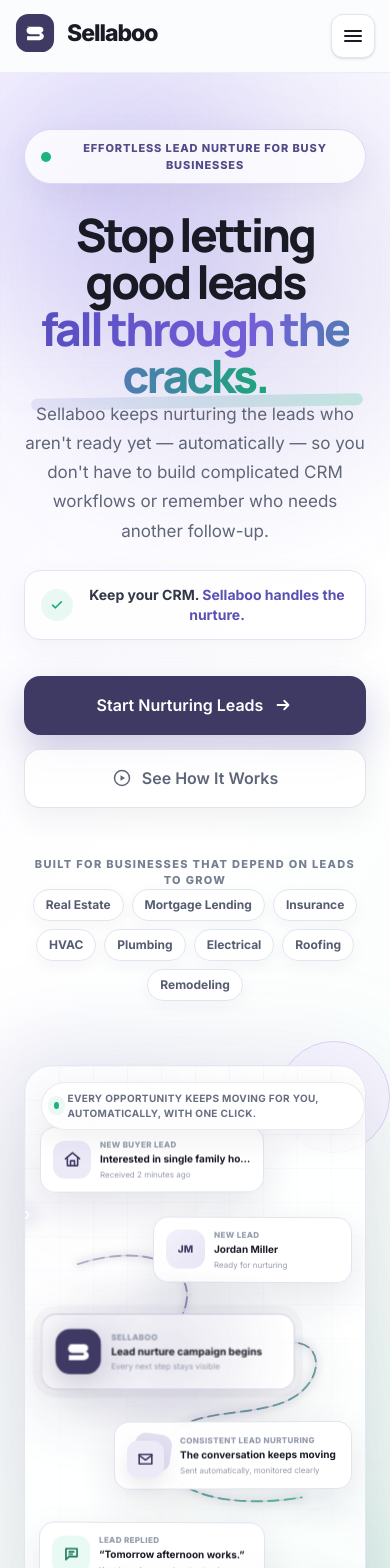
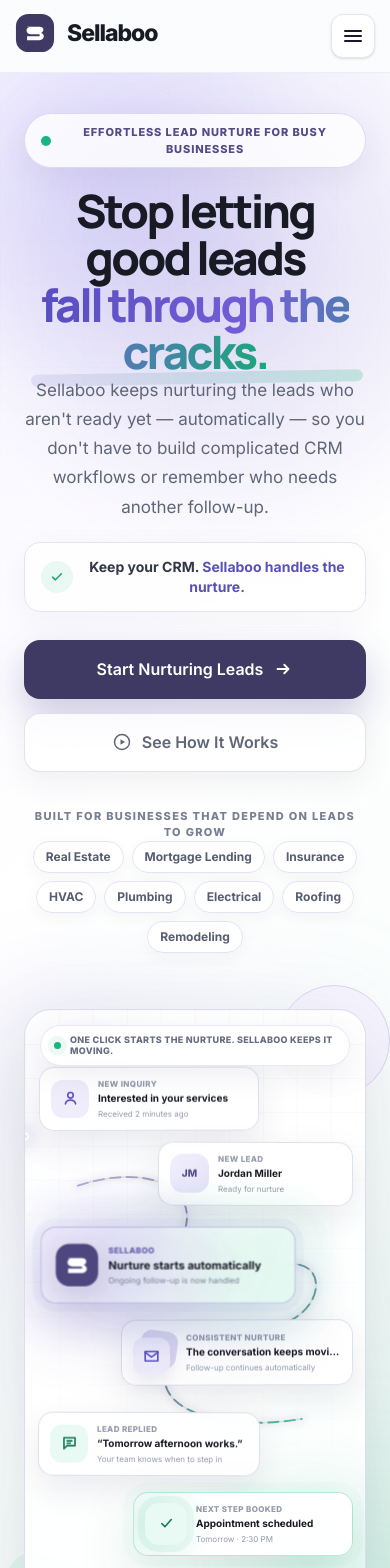
Before and after one commit to Sellaboo-dev/sellaboo-marketing, a Next.js app: page / in a window 390 px wide. Shown: the top 1568 px of the page. Built offline with nearby package versions, Linux system fonts and the light colour scheme.

Commit message:
Refine homepage hero product story

```diff
--- a/components/hero/HeroSection.tsx
+++ b/components/hero/HeroSection.tsx
@@ -39,7 +39,7 @@
 
 export function HeroSection() {
   return (
-    <section className="relative isolate overflow-hidden pb-20 pt-14 sm:pt-18 lg:pb-28 lg:pt-24">
+    <section className="relative isolate overflow-hidden pb-16 pt-10 sm:pt-14 lg:pb-20 lg:pt-16">
       <div
         aria-hidden="true"
         className="absolute inset-0 -z-30 bg-[linear-gradient(135deg,#F7F5FF_0%,#FFFFFF_43%,#F4FCF9_100%)]"
@@ -65,9 +65,9 @@
         className="absolute inset-0 -z-10 opacity-[0.32] [background-image:linear-gradient(rgba(85,75,145,0.035)_1px,transparent_1px),linear-gradient(90deg,rgba(85,75,145,0.035)_1px,transparent_1px)] [background-size:42px_42px] [mask-image:linear-gradient(to_bottom,black,transparent_78%)]"
       />
 
-      <Container className="grid items-center gap-16 lg:max-w-[1320px] lg:grid-cols-[minmax(0,0.92fr)_minmax(560px,1.08fr)] lg:gap-16">
+      <Container className="grid items-center gap-14 lg:max-w-[1320px] lg:grid-cols-[minmax(0,0.92fr)_minmax(560px,1.08fr)] lg:gap-16">
         <div className="relative z-10 text-center lg:text-left">
-          <div className="mb-7 inline-flex items-center gap-2.5 rounded-full border border-[#DCD8F3] bg-white/80 px-4 py-2.5 text-[11px] font-extrabold uppercase tracking-[0.08em] text-[#514B87] shadow-[0_10px_30px_rgba(71,61,124,0.08)] backdrop-blur-xl">
+          <div className="mb-5 inline-flex items-center gap-2.5 rounded-full border border-[#DCD8F3] bg-white/80 px-4 py-2.5 text-[11px] font-extrabold uppercase tracking-[0.08em] text-[#514B87] shadow-[0_10px_30px_rgba(71,61,124,0.08)] backdrop-blur-xl">
             <span className="relative flex size-2.5">
               <span className="absolute inline-flex size-full animate-ping rounded-full bg-[#18B67E] opacity-20" />
               <span className="relative inline-flex size-2.5 rounded-full bg-[#18B67E]" />
@@ -90,13 +90,13 @@
             </span>
           </h1>
 
-          <p className="mx-auto mt-7 max-w-[620px] text-[clamp(17px,1.55vw,20px)] leading-[1.72] text-[#5F6678] lg:mx-0">
+          <p className="mx-auto mt-5 max-w-[620px] text-[clamp(17px,1.55vw,20px)] leading-[1.72] text-[#5F6678] lg:mx-0">
             Sellaboo keeps nurturing the leads who aren't ready yet —
             automatically — so you don't have to build complicated CRM
             workflows or remember who needs another follow-up.
           </p>
 
-          <div className="mx-auto mt-6 flex max-w-[620px] items-center justify-center gap-3 rounded-2xl border border-[#E5E2F3] bg-white/65 px-4 py-3.5 shadow-[0_8px_28px_rgba(64,55,110,0.055)] backdrop-blur-md lg:mx-0 lg:justify-start">
+          <div className="mx-auto mt-5 flex max-w-[620px] items-center justify-center gap-3 rounded-2xl border border-[#E5E2F3] bg-white/65 px-4 py-3.5 shadow-[0_8px_28px_rgba(64,55,110,0.055)] backdrop-blur-md lg:mx-0 lg:justify-start">
             <div className="flex size-8 shrink-0 items-center justify-center rounded-full bg-[#E9F8F2]">
               <svg
                 viewBox="0 0 20 20"
@@ -122,7 +122,7 @@
             </p>
           </div>
 
-          <div className="mt-9 flex flex-col items-stretch justify-center gap-3.5 sm:flex-row sm:items-center lg:justify-start">
+          <div className="mt-7 flex flex-col items-stretch justify-center gap-3.5 sm:flex-row sm:items-center lg:justify-start">
             <Button
               href={FOUNDING_CUSTOMER_URL}
               className="min-h-[59px] gap-2.5 px-7 shadow-[0_16px_38px_rgba(77,65,151,0.28)] hover:shadow-[0_20px_46px_rgba(77,65,151,0.34)]"
@@ -141,7 +141,7 @@
             </Button>
           </div>
 
-          <div className="mt-12 flex justify-center lg:justify-start">
+          <div className="mt-9 flex justify-center lg:justify-start">
             <IndustryProof />
           </div>
         </div>
@@ -159,7 +159,7 @@
 
           <div
             aria-hidden="true"
-            className="absolute -bottom-8 -left-5 -z-10 size-20 rounded-[24px] bg-[#DDF6EC]/70 rotate-12"
+            className="absolute -bottom-8 -left-5 -z-10 size-20 rotate-12 rounded-[24px] bg-[#DDF6EC]/70"
           />
 
           <OpportunityPath />
--- a/components/hero/OpportunityPath.module.css
+++ b/components/hero/OpportunityPath.module.css
@@ -1,32 +1,34 @@
 .story {
   position: relative;
-  min-height: 735px;
+  min-height: 650px;
 }
 
 .frame {
   position: relative;
   width: 100%;
-  height: 735px;
+  height: 650px;
   overflow: hidden;
-  border: 1px solid rgba(225, 228, 239, 0.88);
-  border-radius: 36px;
+  border: 1px solid rgba(218, 219, 235, 0.92);
+  border-radius: 34px;
   background:
     linear-gradient(
-      rgba(255, 255, 255, 0.86),
-      rgba(255, 255, 255, 0.86)
+      rgba(255, 255, 255, 0.9),
+      rgba(255, 255, 255, 0.9)
     ),
     radial-gradient(
-      circle at 20% 10%,
-      rgba(107, 98, 162, 0.16),
-      transparent 28%
+      circle at 18% 8%,
+      rgba(105, 88, 198, 0.18),
+      transparent 29%
     ),
     radial-gradient(
-      circle at 80% 85%,
-      rgba(24, 182, 126, 0.1),
-      transparent 32%
+      circle at 82% 88%,
+      rgba(24, 182, 126, 0.13),
+      transparent 34%
     );
-  box-shadow: 0 35px 100px rgba(42, 45, 76, 0.16);
-  transform: perspective(1200px) rotateY(-1.5deg) rotateX(0.6deg);
+  box-shadow:
+    0 34px 90px rgba(42, 45, 76, 0.14),
+    0 0 0 1px rgba(255, 255, 255, 0.5) inset;
+  transform: perspective(1200px) rotateY(-0.8deg) rotateX(0.3deg);
   transform-origin: center;
 }
 
@@ -48,28 +50,46 @@
   background-size: 34px 34px;
   mask-image: linear-gradient(
     to bottom,
-    rgba(0, 0, 0, 0.75),
-    transparent 93%
+    rgba(0, 0, 0, 0.78),
+    transparent 94%
   );
+}
+
+.frame::after {
+  position: absolute;
+  right: -72px;
+  bottom: -88px;
+  width: 250px;
+  height: 250px;
+  content: "";
+  pointer-events: none;
+  border-radius: 50%;
+  background: radial-gradient(
+    circle,
+    rgba(24, 182, 126, 0.11),
+    transparent 70%
+  );
+  filter: blur(8px);
 }
 
 .label {
   position: absolute;
-  top: 23px;
-  left: 26px;
+  top: 20px;
+  left: 24px;
   z-index: 8;
   display: inline-flex;
   align-items: center;
   gap: 9px;
-  padding: 8px 12px;
-  border: 1px solid rgba(63, 58, 100, 0.1);
+  max-width: calc(100% - 48px);
+  padding: 8px 13px;
+  border: 1px solid rgba(84, 73, 148, 0.12);
   border-radius: 999px;
-  color: #686f82;
-  background: rgba(255, 255, 255, 0.78);
-  box-shadow: 0 10px 30px rgba(42, 45, 76, 0.07);
-  backdrop-filter: blur(12px);
+  color: #656d80;
+  background: rgba(255, 255, 255, 0.84);
+  box-shadow: 0 10px 30px rgba(42, 45, 76, 0.075);
+  backdrop-filter: blur(14px);
   font-size: 10px;
-  font-weight: 700;
+  font-weight: 800;
   letter-spacing: 0.035em;
   text-transform: uppercase;
 }
@@ -77,6 +97,7 @@
 .liveDot {
   width: 7px;
   height: 7px;
+  flex: 0 0 auto;
   border-radius: 50%;
   background: var(--color-success);
   box-shadow: 0 0 0 5px rgba(24, 182, 126, 0.11);
@@ -85,10 +106,10 @@
 
 .pathSvg {
   position: absolute;
-  inset: 6px;
+  inset: -3px 2px 2px;
   z-index: 1;
-  width: calc(100% - 12px);
-  height: calc(100% - 12px);
+  width: calc(100% - 4px);
+  height: calc(100% + 1px);
   overflow: visible;
   pointer-events: none;
 }
@@ -102,13 +123,13 @@
 }
 
 .pathShadow {
-  stroke: rgba(63, 58, 100, 0.09);
-  stroke-width: 17;
+  stroke: rgba(63, 58, 100, 0.08);
+  stroke-width: 16;
   filter: blur(8px);
 }
 
 .pathBase {
-  stroke: rgba(63, 58, 100, 0.13);
+  stroke: rgba(63, 58, 100, 0.12);
   stroke-width: 3;
 }
 
@@ -116,7 +137,7 @@
   stroke: url("#opportunityPathGradient");
   stroke-width: 4;
   stroke-dasharray: 22 13;
-  opacity: 0.78;
+  opacity: 0.82;
   animation: pathDash 3.4s linear infinite;
 }
 
@@ -135,13 +156,13 @@
   z-index: 5;
   display: flex;
   align-items: center;
-  gap: 12px;
-  padding: 14px 15px;
-  border: 1px solid rgba(223, 226, 236, 0.92);
-  border-radius: 18px;
-  background: rgba(255, 255, 255, 0.92);
-  box-shadow: 0 14px 38px rgba(38, 42, 73, 0.11);
-  backdrop-filter: blur(15px);
+  gap: 11px;
+  padding: 12px 14px;
+  border: 1px solid rgba(220, 223, 235, 0.94);
+  border-radius: 17px;
+  background: rgba(255, 255, 255, 0.94);
+  box-shadow: 0 13px 34px rgba(38, 42, 73, 0.095);
+  backdrop-filter: blur(16px);
   transition:
     transform 0.22s,
     border-color 0.22s,
@@ -150,8 +171,8 @@
 
 .node:hover {
   z-index: 12;
-  border-color: rgba(63, 58, 100, 0.25);
-  box-shadow: 0 23px 55px rgba(38, 42, 73, 0.17);
+  border-color: rgba(91, 80, 181, 0.28);
+  box-shadow: 0 21px 52px rgba(38, 42, 73, 0.15);
 }
 
 .nodeCopy {
@@ -224,8 +245,8 @@
 }
 
 .indigoIcon {
-  color: var(--color-primary);
-  background: var(--color-primary-light);
+  color: #594fc2;
+  background: #efedfb;
 }
 
 .greenIcon {
@@ -234,16 +255,16 @@
 }
 
 .requestNode {
-  top: 70px;
-  left: 39px;
-  width: 300px;
+  top: 62px;
+  left: 34px;
+  width: 292px;
   animation: floatA 5.8s ease-in-out infinite;
 }
 
 .leadNode {
-  top: 165px;
-  right: 42px;
-  width: 260px;
+  top: 142px;
+  right: 31px;
+  width: 250px;
   animation: floatB 6.5s ease-in-out infinite;
 }
 
@@ -255,51 +276,71 @@
   align-items: center;
   justify-content: center;
   border-radius: 13px;
-  color: var(--color-primary);
-  background: linear-gradient(135deg, #f3f1fb, #e8e5f5);
+  color: #514b87;
+  background: linear-gradient(135deg, #f1effd, #e6e2f8);
   font-size: 10px;
   font-weight: 800;
 }
 
 .sellabooNode {
-  top: 278px;
-  left: 153px;
-  width: 310px;
-  min-height: 86px;
-  border-color: rgba(91, 82, 143, 0.24);
+  top: 238px;
+  left: 137px;
+  z-index: 7;
+  width: 330px;
+  min-height: 88px;
+  padding: 15px 17px;
+  border-color: rgba(95, 79, 190, 0.32);
   background:
-    radial-gradient(
-      circle at 14% 50%,
-      rgba(103, 94, 157, 0.12),
-      transparent 32%
-    ),
-    rgba(255, 255, 255, 0.94);
+    linear-gradient(
+      110deg,
+      rgba(245, 242, 255, 0.98),
+      rgba(255, 255, 255, 0.97) 54%,
+      rgba(242, 253, 248, 0.96)
+    );
   box-shadow:
-    0 22px 65px rgba(63, 58, 100, 0.16),
-    0 0 0 8px rgba(63, 58, 100, 0.035);
+    0 25px 68px rgba(76, 62, 157, 0.19),
+    0 0 0 8px rgba(91, 80, 181, 0.04);
   animation: sellabooBreathe 4s ease-in-out infinite;
+}
+
+.sellabooNode .nodeCopy span {
+  color: #655ca8;
+}
+
+.sellabooNode .nodeCopy strong {
+  font-size: 13px;
+}
+
+.sellabooNode .nodeCopy small {
+  color: #777f92;
 }
 
 .sellabooHalo {
   position: absolute;
-  inset: -32px;
+  inset: -35px;
   z-index: -1;
-  border-radius: 44px;
-  background: radial-gradient(
-    circle,
-    rgba(88, 79, 143, 0.17),
-    transparent 69%
-  );
-  filter: blur(8px);
+  border-radius: 46px;
+  background:
+    radial-gradient(
+      circle at 35% 50%,
+      rgba(101, 84, 196, 0.22),
+      transparent 56%
+    ),
+    radial-gradient(
+      circle at 72% 55%,
+      rgba(24, 182, 126, 0.12),
+      transparent 62%
+    );
+  filter: blur(10px);
   animation: haloPulse 4s ease-in-out infinite;
 }
 
 .brandOrb {
   display: inline-flex;
-  width: 47px;
-  height: 47px;
+  width: 50px;
+  height: 50px;
   flex: 0 0 auto;
-  filter: drop-shadow(0 9px 15px rgba(63, 58, 100, 0.2));
+  filter: drop-shadow(0 10px 17px rgba(63, 58, 100, 0.24));
 }
 
 .brandOrb svg {
@@ -308,7 +349,7 @@
 }
 
 .brandOrb rect {
-  fill: var(--color-primary);
+  fill: #4e477f;
 }
 
 .brandOrb path {
@@ -316,9 +357,9 @@
 }
 
 .followupNode {
-  top: 391px;
-  right: 30px;
-  width: 310px;
+  top: 348px;
+  right: 24px;
+  width: 306px;
   animation: floatA 6.1s ease-in-out infinite reverse;
 }
 
@@ -342,39 +383,39 @@
 .messageCardBack {
   top: 0;
   right: 0;
-  background: #e1dff0;
+  background: #dedaf3;
   transform: rotate(8deg);
 }
 
 .messageCardFront {
   bottom: 0;
   left: 0;
-  color: var(--color-primary);
-  background: var(--color-primary-light);
+  color: #594fc2;
+  background: #efedfb;
   box-shadow: 0 8px 18px rgba(63, 58, 100, 0.1);
 }
 
 .responseNode {
-  top: 506px;
-  left: 43px;
-  width: 295px;
+  top: 452px;
+  left: 34px;
+  width: 292px;
   animation: floatB 6.8s ease-in-out infinite reverse;
 }
 
 .bookedNode {
-  right: 35px;
-  bottom: 56px;
-  width: 292px;
-  border-color: rgba(24, 182, 126, 0.25);
+  right: 31px;
+  bottom: 48px;
+  width: 285px;
+  border-color: rgba(24, 182, 126, 0.3);
   background:
     radial-gradient(
       circle at 8% 50%,
-      rgba(24, 182, 126, 0.13),
-      transparent 28%
+      rgba(24, 182, 126, 0.14),
+      transparent 30%
     ),
-    rgba(255, 255, 255, 0.95);
+    rgba(255, 255, 255, 0.96);
   box-shadow:
-    0 20px 55px rgba(20, 119, 87, 0.13),
+    0 19px 50px rgba(20, 119, 87, 0.12),
     0 0 0 7px rgba(24, 182, 126, 0.035);
   animation: bookedPulse 4.5s ease-in-out infinite;
 }
@@ -400,14 +441,14 @@
 .caption {
   position: absolute;
   right: 0;
-  bottom: 12px;
+  bottom: 10px;
   left: 0;
   z-index: 8;
   display: flex;
   align-items: center;
   justify-content: center;
   gap: 9px;
-  padding-inline: 30px;
+  padding-inline: 28px;
   text-align: center;
 }
 
@@ -450,22 +491,22 @@
 @keyframes floatA {
   0%,
   100% {
-    transform: translateY(0) rotate(-0.25deg);
+    transform: translateY(0) rotate(-0.2deg);
   }
 
   50% {
-    transform: translateY(-6px) rotate(0.25deg);
+    transform: translateY(-5px) rotate(0.2deg);
   }
 }
 
 @keyframes floatB {
   0%,
   100% {
-    transform: translateY(0) rotate(0.25deg);
+    transform: translateY(0) rotate(0.2deg);
   }
 
   50% {
-    transform: translateY(-7px) rotate(-0.2deg);
+    transform: translateY(-6px) rotate(-0.18deg);
   }
 }
 
@@ -476,20 +517,20 @@
   }
 
   50% {
-    transform: scale(1.022);
+    transform: scale(1.018);
   }
 }
 
 @keyframes haloPulse {
   0%,
   100% {
-    opacity: 0.58;
-    transform: scale(0.96);
+    opacity: 0.62;
+    transform: scale(0.97);
   }
 
   50% {
-    opacity: 0.93;
-    transform: scale(1.06);
+    opacity: 0.96;
+    transform: scale(1.055);
   }
 }
 
@@ -498,26 +539,26 @@
   100% {
     transform: translateY(0);
     box-shadow:
-      0 20px 55px rgba(20, 119, 87, 0.13),
+      0 19px 50px rgba(20, 119, 87, 0.12),
       0 0 0 7px rgba(24, 182, 126, 0.035);
   }
 
   50% {
-    transform: translateY(-5px);
+    transform: translateY(-4px);
     box-shadow:
-      0 25px 64px rgba(20, 119, 87, 0.16),
-      0 0 0 11px rgba(24, 182, 126, 0.025);
+      0 23px 58px rgba(20, 119, 87, 0.15),
+      0 0 0 10px rgba(24, 182, 126, 0.025);
   }
 }
 
 @media (max-width: 760px) {
   .story {
-    min-height: 670px;
+    min-height: 620px;
   }
 
   .frame {
-    height: 670px;
-    border-radius: 28px;
+    height: 620px;
+    border-radius: 27px;
     transform: none;
   }
 
@@ -528,13 +569,16 @@
   }
 
   .label {
-    top: 16px;
-    left: 16px;
+    top: 15px;
+    left: 15px;
+    max-width: calc(100% - 30px);
+    font-size: 9px;
+    line-height: 1.3;
   }
 
   .node {
     gap: 9px;
-    padding: 11px 12px;
+    padding: 10px 11px;
     border-radius: 15px;
   }
 
@@ -548,40 +592,50 @@
   }
 
   .requestNode {
-    top: 62px;
-    left: 15px;
-    width: 245px;
+    top: 58px;
+    left: 14px;
+    width: 240px;
   }
 
   .leadNode {
-    top: 155px;
-    right: 13px;
-    width: 215px;
+    top: 137px;
+    right: 12px;
+    width: 210px;
   }
 
   .sellabooNode {
-    top: 260px;
-    left: 31px;
-    width: 263px;
-    min-height: 75px;
+    top: 228px;
+    left: 26px;
+    width: 272px;
+    min-height: 76px;
+    padding: 12px 13px;
+  }
+
+  .sellabooNode .nodeCopy strong {
+    font-size: 11px;
+  }
+
+  .brandOrb {
+    width: 44px;
+    height: 44px;
   }
 
   .followupNode {
-    top: 375px;
-    right: 13px;
-    width: 254px;
+    top: 328px;
+    right: 12px;
+    width: 250px;
   }
 
   .responseNode {
-    top: 485px;
-    left: 14px;
-    width: 245px;
+    top: 426px;
+    left: 13px;
+    width: 240px;
   }
 
   .bookedNode {
-    right: 13px;
-    bottom: 47px;
-    width: 242px;
+    right: 12px;
+    bottom: 43px;
+    width: 237px;
   }
 
   .node em {
@@ -589,7 +643,8 @@
   }
 
   .caption {
-    bottom: 8px;
+    bottom: 7px;
+    padding-inline: 18px;
   }
 
   .caption p {
@@ -599,40 +654,40 @@
 
 @media (max-width: 420px) {
   .story {
-    min-height: 640px;
+    min-height: 595px;
   }
 
   .frame {
-    height: 640px;
+    height: 595px;
   }
 
   .requestNode {
-    width: 224px;
+    width: 220px;
   }
 
   .leadNode {
-    top: 151px;
-    width: 199px;
+    top: 132px;
+    width: 195px;
   }
 
   .sellabooNode {
-    top: 248px;
-    left: 18px;
-    width: 250px;
+    top: 217px;
+    left: 17px;
+    width: 252px;
   }
 
   .followupNode {
-    top: 356px;
-    width: 238px;
+    top: 310px;
+    width: 232px;
   }
 
   .responseNode {
-    top: 456px;
-    width: 226px;
+    top: 402px;
+    width: 222px;
   }
 
   .bookedNode {
-    width: 225px;
+    width: 220px;
   }
 }
 
--- a/components/hero/OpportunityPath.tsx
+++ b/components/hero/OpportunityPath.tsx
@@ -13,12 +13,11 @@
   );
 }
 
-function HomeIcon() {
+function LeadIcon() {
   return (
     <svg viewBox="0 0 24 24" aria-hidden="true">
-      <path d="M3 11.5 12 4l9 7.5" />
-      <path d="M5.5 10.5V20h13v-9.5" />
-      <path d="M9.5 20v-6h5v6" />
+      <circle cx="12" cy="8" r="3.5" />
+      <path d="M5.5 19c.7-3.2 3.1-5 6.5-5s5.8 1.8 6.5 5" />
     </svg>
   );
 }
@@ -54,19 +53,19 @@
     <section
       id="how-it-works"
       className={styles.story}
-      aria-label="An opportunity moving from estimate request to booked appointment"
+      aria-label="A lead moving from first inquiry through ongoing nurture to a clear next step"
     >
       <div className={styles.frame}>
         <div className={styles.label}>
           <span className={styles.liveDot} aria-hidden="true" />
-          Every opportunity keeps moving for you, automatically, with one click.
+          One click starts the nurture. Sellaboo keeps it moving.
         </div>
 
         <svg
           className={styles.pathSvg}
           viewBox="0 0 720 720"
           role="img"
-          aria-label="The Sellaboo Opportunity Path"
+          aria-label="The Sellaboo lead nurture path"
         >
           <defs>
             <linearGradient
@@ -80,6 +79,7 @@
               <stop offset="46%" stopColor="#6e679b" />
               <stop offset="100%" stopColor="#28ba88" />
             </linearGradient>
+
             <filter
               id="opportunitySoftGlow"
               x="-100%"
@@ -106,20 +106,12 @@
             </filter>
           </defs>
 
-          <path
-            className={styles.pathShadow}
-            d={OPPORTUNITY_PATH}
-          />
+          <path className={styles.pathShadow} d={OPPORTUNITY_PATH} />
 
-          <path
-            className={styles.pathBase}
-            d={OPPORTUNITY_PATH}
-          />
+          <path className={styles.pathBase} d={OPPORTUNITY_PATH} />
 
-          <path
-            className={styles.pathProgress}
-            d={OPPORTUNITY_PATH}
-          />
+          <path className={styles.pathProgress} d={OPPORTUNITY_PATH} />
+
           <path
             id="opportunityMotionPath"
             d={OPPORTUNITY_PATH}
@@ -178,12 +170,12 @@
             className={`${styles.nodeIcon} ${styles.indigoIcon}`}
             aria-hidden="true"
           >
-            <HomeIcon />
+            <LeadIcon />
           </div>
 
           <div className={styles.nodeCopy}>
-            <span>New buyer lead</span>
-            <strong>Interested in single family home</strong>
+            <span>New inquiry</span>
+            <strong>Interested in your services</strong>
             <small>Received 2 minutes ago</small>
           </div>
         </article>
@@ -196,7 +188,7 @@
           <div className={styles.nodeCopy}>
             <span>New lead</span>
             <strong>Jordan Miller</strong>
-            <small>Ready for nurturing</small>
+            <small>Ready for nurture</small>
           </div>
 
           <em>New</em>
@@ -211,8 +203,8 @@
 
           <div className={styles.nodeCopy}>
             <span>Sellaboo</span>
-            <strong>Lead nurture campaign begins</strong>
-            <small>Every next step stays visible</small>
+            <strong>Nurture starts automatically</strong>
+            <small>Ongoing follow-up is now handled</small>
           </div>
         </article>
 
@@ -230,9 +222,9 @@
           </div>
 
           <div className={styles.nodeCopy}>
-            <span>Consistent lead nurturing</span>
+            <span>Consistent nurture</span>
             <strong>The conversation keeps moving</strong>
-            <small>Sent automatically, monitored clearly</small>
+            <small>Follow-up continues automatically</small>
           </div>
 
           <em>Sent</em>
@@ -259,8 +251,8 @@
           </div>
 
           <div className={styles.nodeCopy}>
-            <span>Appointment booked</span>
-            <strong>Showing scheduled</strong>
+            <span>Next step booked</span>
+            <strong>Appointment scheduled</strong>
             <small>Tomorrow · 2:30 PM</small>
           </div>
 
@@ -271,8 +263,8 @@
           <span aria-hidden="true" />
 
           <p>
-            Sellaboo helps every opportunity keep moving toward a
-            clear next step.
+            Sellaboo keeps good leads nurtured until they're ready for the
+            next step.
           </p>
         </div>
       </div>
```
Lines whose indentation alone changed are shown as unchanged.
